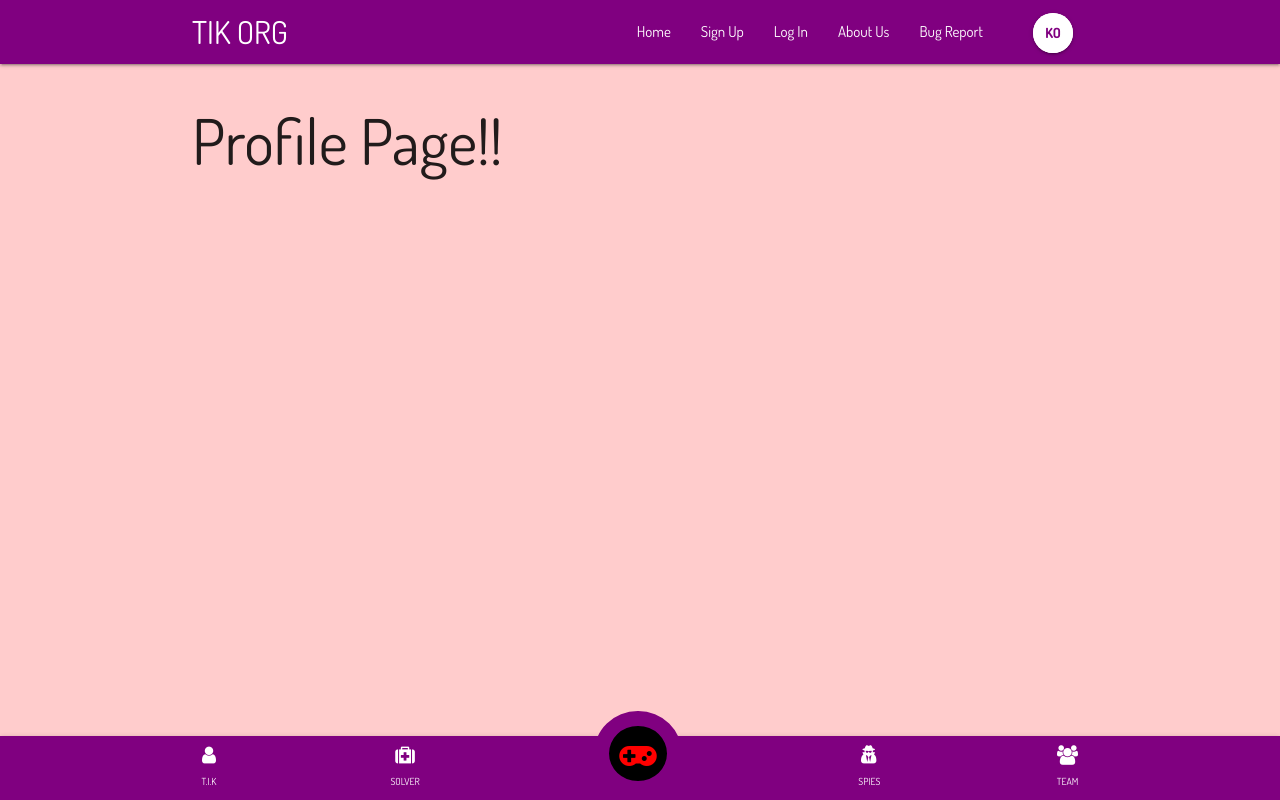
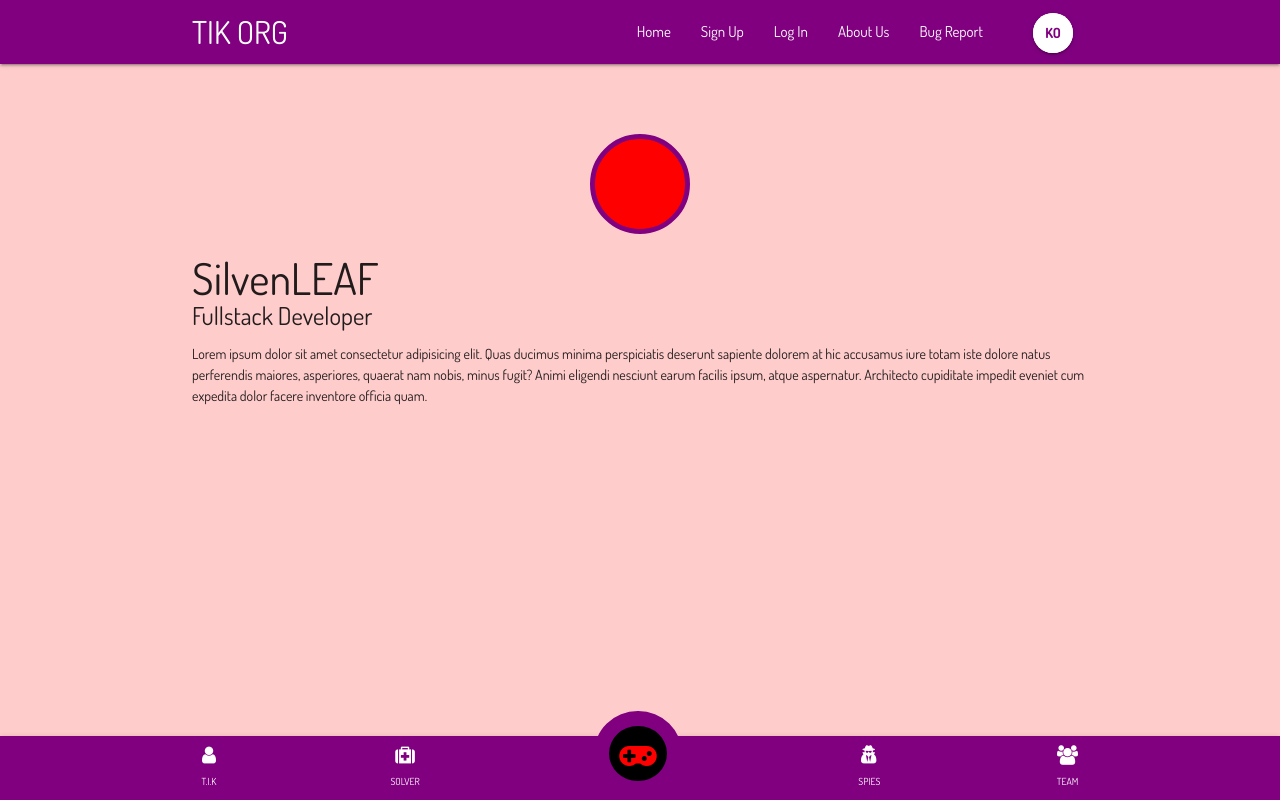
Before and after one commit to SilvenLEAF/TIK-Official, a React (Create React App) app in the folder client/: page /profile in a window 1280 px wide. Built offline with nearby package versions, Linux system fonts and the light colour scheme.

Commit message:
created simple Profile page

```diff
--- a/client/src/components/auth/LoginForm.js
+++ b/client/src/components/auth/LoginForm.js
@@ -13,22 +13,22 @@ function LoginForm() {
 
   return (
     <>
-      <div className="container authFormHolder">
-        <div className="authMainBox">
+      <div className="container myAuthFormHolder">
+        <div className="myAuthMainBox">
           <h5>Log In</h5>
-          <a href="/" className="oauthBtnGoogle" className="red darken-3">
+          <a href="/" className="myOauthBtnGoogle" className="red darken-3">
             <i className="fa fa-google"></i>
             <span>Continue with Google</span>
           </a>
 
 
-          <a href="/" className="oauthBtnFacebook" className="">
+          <a href="/" className="myOauthBtnFacebook" className="">
             <i className="fa fa-facebook"></i>
             <span>Continue with Facebook</span>
           </a>
 
 
-          <a href="/" className="oauthBtnGithub" className="black">
+          <a href="/" className="myOauthBtnGithub" className="black">
             <i className="fa fa-github"></i>
             <span>Continue with Github</span>
           </a>
--- a/client/src/components/auth/SignupForm.js
+++ b/client/src/components/auth/SignupForm.js
@@ -13,22 +13,22 @@ function SignupForm() {
 
   return (
     <>
-      <div className="container authFormHolder">
-        <div className="authMainBox">
+      <div className="container myAuthFormHolder">
+        <div className="myAuthMainBox">
           <h5>Sign Up</h5>
-          <a href="/" className="red darken-3 oauthBtnGoogle">
+          <a href="/" className="red darken-3 myOauthBtnGoogle">
             <i className="fa fa-google"></i>
             <span>Continue with Google</span>
           </a>
 
 
-          <a href="/" className="oauthBtnFacebook">
+          <a href="/" className="myOauthBtnFacebook">
             <i className="fa fa-facebook"></i>
             <span>Continue with Facebook</span>
           </a>
 
 
-          <a href="/" className="black oauthBtnGithub">
+          <a href="/" className="black myOauthBtnGithub">
             <i className="fa fa-github"></i>
             <span>Continue with Github</span>
           </a>
--- a/client/src/components/profile/Profile.js
+++ b/client/src/components/profile/Profile.js
@@ -1,4 +1,5 @@
 import M from 'materialize-css'
+import '../../styles/Profile.scss'
 
 import React, { useEffect } from 'react'
 
@@ -9,8 +10,16 @@ function Profile() {
 
 
   return (
-    <div className="container">
-      <h1>Profile Page!!</h1>
+    <div id="myProfileContainer" className="container">
+      <div id="mainProfileIcon"></div>
+
+      <h3>SilvenLEAF</h3>
+      <h5>Fullstack Developer</h5>
+
+
+      <p>
+        Lorem ipsum dolor sit amet consectetur adipisicing elit. Quas ducimus minima perspiciatis deserunt sapiente dolorem at hic accusamus iure totam iste dolore natus perferendis maiores, asperiores, quaerat nam nobis, minus fugit? Animi eligendi nesciunt earum facilis ipsum, atque aspernatur. Architecto cupiditate impedit eveniet cum expedita dolor facere inventore officia quam.
+      </p>
     </div>
   )
 }
--- a/client/src/index.css
+++ b/client/src/index.css
@@ -37,7 +37,6 @@ nav.nav-wrapper {
 .       WRAPPER AND FOOTER
 ------------------------------------ */
 #wrapper {
-  /* margin-bottom: 56px; */
   height: calc(100vh - 56px);
   overflow: auto;
 }
--- /dev/null
+++ b/client/src/styles/Profile.scss
@@ -0,0 +1,19 @@
+#mainProfileIcon {
+  margin: 70px auto 0px auto;
+  width: 100px;
+  height: 100px;
+  border-radius: 50%;
+  background-color: red;
+  border: 5px solid purple;
+}
+
+
+#myProfileContainer {
+  h3{
+    margin: 0;
+    margin-top: 20px;
+  }
+  h5{
+    margin: 0;
+  }
+}
--- a/client/src/styles/authForm.scss
+++ b/client/src/styles/authForm.scss
@@ -1,5 +1,5 @@
 
-.authFormHolder .authMainBox{
+.myAuthFormHolder .myAuthMainBox{
   margin: 50px auto;
 
   padding: 20px;
@@ -15,15 +15,15 @@
   /* ---------------------------------
   .         OAUTH BUTTONS
   --------------------------------- */
-  // .oauthBtnGoogle {
+  // .myOauthBtnGoogle {
   //   background-color: orangered;
   // }
 
-  .oauthBtnFacebook {
+  .myOauthBtnFacebook {
     background-color: #395693;
   }
 
-  // .oauthBtnGithub {
+  // .myOauthBtnGithub {
   //   background-color: black;
   // }
 
```
